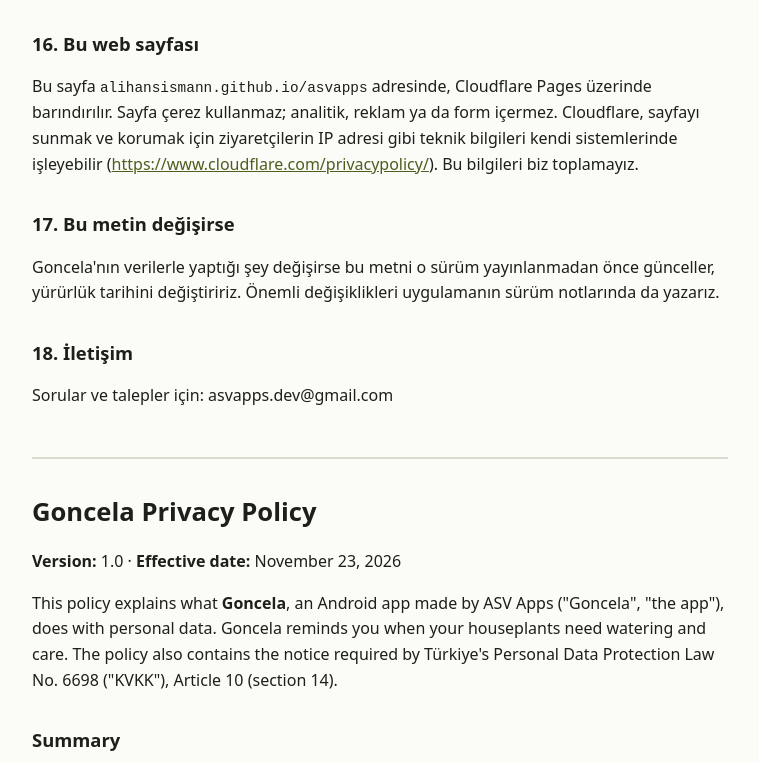
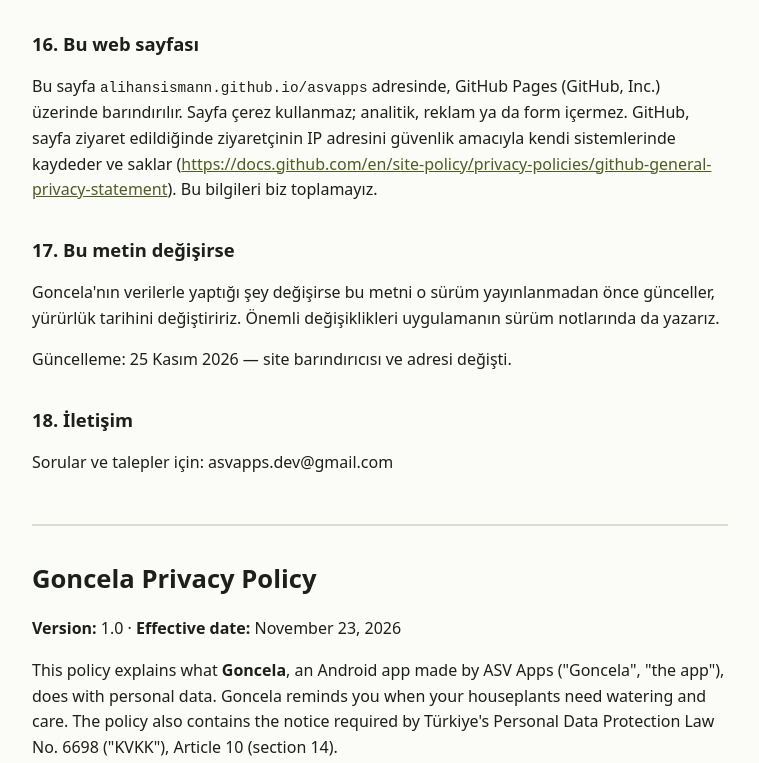
Before and after one commit to alihansismann/asvapps, a plain HTML site: page goncela/privacy.html in a window 1280 px wide. Shown: the part 7344-8107 px from the top of the page, without its empty margins (260-1019 px from the left). Drawn offline with Linux system fonts and the light colour scheme.

Commit message:
Correct hosting provider in the privacy policies
This copy is served by GitHub Pages; the hosting paragraphs now say so
and describe GitHub's IP address logging. Adds a dated update note.

Co-Authored-By: Claude Fable 5.2 <noreply@anthropic.com>

```diff
--- a/goncela/privacy.html
+++ b/goncela/privacy.html
@@ -96,9 +96,10 @@ code{font-size:.9em}
 <h2 id="tr-15-avrupa-ekonomik-alanı-birleşik-krallık-ve-abd">15. Avrupa Ekonomik Alanı, Birleşik Krallık ve ABD</h2>
 <ul><li><strong>AEA ve Birleşik Krallık:</strong> Bölüm 7'deki verileri GDPR m.6/1-b (sözleşme), m.6/1-c (hukuki yükümlülük) ve m.6/1-f (meşru menfaat: destek taleplerini yanıtlamak ve hataları düzeltmek) dayanaklarıyla işleriz. Erişim, düzeltme, silme, işlemeyi kısıtlama, itiraz ve taşınabilirlik haklarını asvapps.dev@gmail.com adresine yazarak kullanabilirsin; yaşadığın ülkenin veri koruma otoritesine şikâyet hakkın vardır.</li><li><strong>ABD:</strong> Kişisel bilgileri satmayız ve hedefli reklam amacıyla paylaşmayız.</li></ul>
 <h2 id="tr-16-bu-web-sayfası">16. Bu web sayfası</h2>
-<p>Bu sayfa <code>alihansismann.github.io/asvapps</code> adresinde, Cloudflare Pages üzerinde barındırılır. Sayfa çerez kullanmaz; analitik, reklam ya da form içermez. Cloudflare, sayfayı sunmak ve korumak için ziyaretçilerin IP adresi gibi teknik bilgileri kendi sistemlerinde işleyebilir (<a href="https://www.cloudflare.com/privacypolicy/">https://www.cloudflare.com/privacypolicy/</a>). Bu bilgileri biz toplamayız.</p>
+<p>Bu sayfa <code>alihansismann.github.io/asvapps</code> adresinde, GitHub Pages (GitHub, Inc.) üzerinde barındırılır. Sayfa çerez kullanmaz; analitik, reklam ya da form içermez. GitHub, sayfa ziyaret edildiğinde ziyaretçinin IP adresini güvenlik amacıyla kendi sistemlerinde kaydeder ve saklar (<a href="https://docs.github.com/en/site-policy/privacy-policies/github-general-privacy-statement">https://docs.github.com/en/site-policy/privacy-policies/github-general-privacy-statement</a>). Bu bilgileri biz toplamayız.</p>
 <h2 id="tr-17-bu-metin-değişirse">17. Bu metin değişirse</h2>
 <p>Goncela'nın verilerle yaptığı şey değişirse bu metni o sürüm yayınlanmadan önce günceller, yürürlük tarihini değiştiririz. Önemli değişiklikleri uygulamanın sürüm notlarında da yazarız.</p>
+<p>Güncelleme: 25 Kasım 2026 — site barındırıcısı ve adresi değişti.</p>
 <h2 id="tr-18-iletişim">18. İletişim</h2>
 <p>Sorular ve talepler için: asvapps.dev@gmail.com</p>
 </section>
@@ -171,9 +172,10 @@ code{font-size:.9em}
 <h2 id="en-15-european-economic-area-united-kingdom-and-united-states">15. European Economic Area, United Kingdom and United States</h2>
 <ul><li><strong>EEA and UK:</strong> we process the data in section 7 on the basis of GDPR Art. 6(1)(b) (contract), 6(1)(c) (legal obligation) and 6(1)(f) (legitimate interests: answering support requests and fixing bugs). You can exercise your rights of access, rectification, erasure, restriction, objection and portability by writing to asvapps.dev@gmail.com, and you may complain to your local data protection authority.</li><li><strong>US:</strong> we do not sell personal information and do not share it for targeted advertising.</li></ul>
 <h2 id="en-16-this-web-page">16. This web page</h2>
-<p>This page is hosted at <code>alihansismann.github.io/asvapps</code> on Cloudflare Pages. It uses no cookies and has no analytics, ads or forms. Cloudflare may process technical data such as visitors' IP addresses in its own systems to serve and protect the page (<a href="https://www.cloudflare.com/privacypolicy/">https://www.cloudflare.com/privacypolicy/</a>). We do not collect that data.</p>
+<p>This page is hosted at <code>alihansismann.github.io/asvapps</code> on GitHub Pages (GitHub, Inc.). It uses no cookies and has no analytics, ads or forms. When the page is visited, GitHub logs and stores the visitor's IP address in its own systems for security purposes (<a href="https://docs.github.com/en/site-policy/privacy-policies/github-general-privacy-statement">https://docs.github.com/en/site-policy/privacy-policies/github-general-privacy-statement</a>). We do not collect that data.</p>
 <h2 id="en-17-if-this-policy-changes">17. If this policy changes</h2>
 <p>If what Goncela does with data changes, we update this policy before that version is released and change the effective date. Important changes are also mentioned in the app's release notes.</p>
+<p>Updated: November 25, 2026 — site host and address changed.</p>
 <h2 id="en-18-contact">18. Contact</h2>
 <p>Questions and requests: asvapps.dev@gmail.com</p>
 </section>
```
Also changed, not shown: privacy.html (+4 -2 lines), 1 other file.
